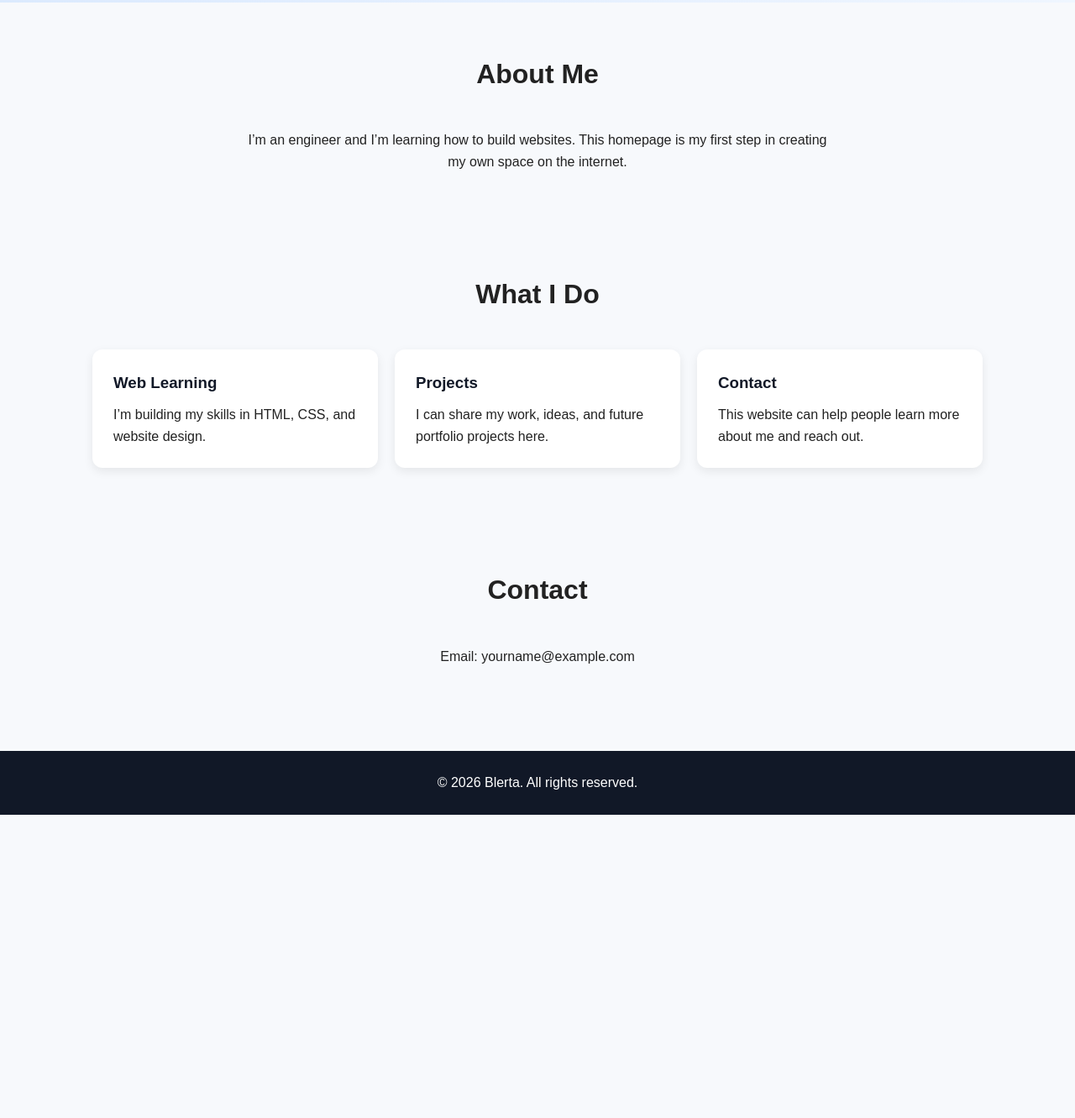
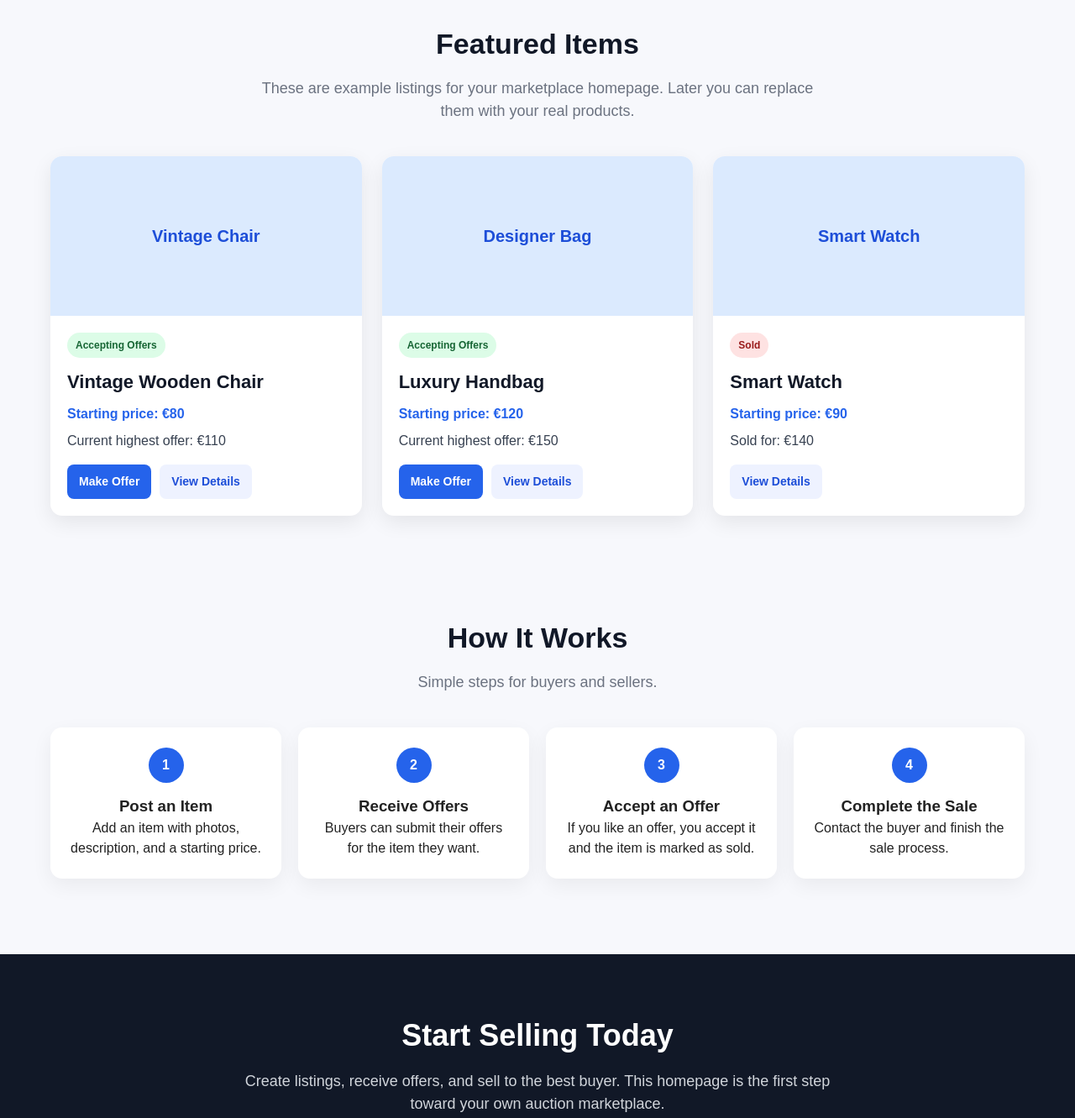
Before and after one commit to blertahajdiniazemi/my-first-website, a plain HTML site: page index.html in a window 1280 px wide. Shown: the part 496-1827 px from the top of the page at 84% size. Before the commit the page ends 1466 px from the top, so only its background shows below. Drawn offline with Linux system fonts and the light colour scheme.

Commit message:
Update index.html

```diff
--- a/index.html
+++ b/index.html
@@ -3,7 +3,7 @@
 <head>
   <meta charset="UTF-8">
   <meta name="viewport" content="width=device-width, initial-scale=1.0">
-  <title>Blerta | Home</title>
+  <title>Blerta Auctions</title>
   <style>
     * {
       box-sizing: border-box;
@@ -13,161 +13,372 @@
 
     body {
       font-family: Arial, sans-serif;
-      line-height: 1.6;
-      background: #f7f9fc;
+      background: #f7f8fc;
       color: #222;
+      line-height: 1.5;
     }
 
     header {
       background: #111827;
       color: white;
-      padding: 20px 40px;
+      padding: 18px 40px;
     }
 
-    nav {
+    .nav {
+      max-width: 1200px;
+      margin: auto;
       display: flex;
       justify-content: space-between;
       align-items: center;
+      gap: 20px;
       flex-wrap: wrap;
     }
 
-    nav h2 {
-      font-size: 24px;
+    .logo {
+      font-size: 26px;
+      font-weight: bold;
     }
 
-    nav ul {
-      list-style: none;
+    .nav-links {
       display: flex;
-      gap: 20px;
+      gap: 18px;
+      flex-wrap: wrap;
     }
 
-    nav a {
+    .nav-links a {
       color: white;
       text-decoration: none;
       font-weight: bold;
     }
 
     .hero {
+      background: linear-gradient(135deg, #dbeafe, #eef2ff);
+      padding: 80px 20px;
       text-align: center;
-      padding: 100px 20px 80px;
-      background: linear-gradient(to right, #dbeafe, #eff6ff);
+    }
+
+    .hero-content {
+      max-width: 800px;
+      margin: auto;
     }
 
     .hero h1 {
       font-size: 48px;
-      margin-bottom: 20px;
+      margin-bottom: 16px;
+      color: #111827;
     }
 
     .hero p {
       font-size: 20px;
-      max-width: 700px;
-      margin: 0 auto 30px;
-      color: #444;
+      color: #374151;
+      margin-bottom: 28px;
+    }
+
+    .hero-buttons {
+      display: flex;
+      justify-content: center;
+      gap: 14px;
+      flex-wrap: wrap;
     }
 
     .btn {
       display: inline-block;
-      background: #2563eb;
-      color: white;
-      padding: 12px 24px;
+      padding: 12px 22px;
+      border-radius: 8px;
       text-decoration: none;
-      border-radius: 8px;
       font-weight: bold;
     }
 
+    .btn-primary {
+      background: #2563eb;
+      color: white;
+    }
+
+    .btn-secondary {
+      background: white;
+      color: #2563eb;
+      border: 2px solid #2563eb;
+    }
+
     .section {
+      max-width: 1200px;
+      margin: auto;
       padding: 60px 20px;
-      max-width: 1100px;
-      margin: auto;
     }
 
     .section h2 {
       text-align: center;
-      margin-bottom: 40px;
-      font-size: 32px;
+      font-size: 34px;
+      margin-bottom: 14px;
+      color: #111827;
     }
 
-    .cards {
+    .section-subtitle {
+      text-align: center;
+      max-width: 700px;
+      margin: 0 auto 40px;
+      color: #6b7280;
+      font-size: 18px;
+    }
+
+    .items-grid {
       display: grid;
-      grid-template-columns: repeat(auto-fit, minmax(220px, 1fr));
-      gap: 20px;
+      grid-template-columns: repeat(auto-fit, minmax(260px, 1fr));
+      gap: 24px;
     }
 
     .card {
       background: white;
-      padding: 25px;
-      border-radius: 12px;
-      box-shadow: 0 4px 12px rgba(0,0,0,0.08);
+      border-radius: 14px;
+      overflow: hidden;
+      box-shadow: 0 8px 24px rgba(0,0,0,0.08);
+    }
+
+    .card-image {
+      height: 190px;
+      background: #dbeafe;
+      display: flex;
+      align-items: center;
+      justify-content: center;
+      font-size: 20px;
+      font-weight: bold;
+      color: #1d4ed8;
+    }
+
+    .card-body {
+      padding: 20px;
+    }
+
+    .status {
+      display: inline-block;
+      font-size: 12px;
+      font-weight: bold;
+      padding: 6px 10px;
+      border-radius: 999px;
+      margin-bottom: 12px;
+    }
+
+    .status-live {
+      background: #dcfce7;
+      color: #166534;
+    }
+
+    .status-sold {
+      background: #fee2e2;
+      color: #991b1b;
     }
 
     .card h3 {
       margin-bottom: 10px;
+      font-size: 22px;
       color: #111827;
     }
 
-    footer {
+    .price {
+      font-weight: bold;
+      color: #2563eb;
+      margin-bottom: 8px;
+    }
+
+    .offer {
+      color: #374151;
+      margin-bottom: 16px;
+    }
+
+    .card-buttons {
+      display: flex;
+      gap: 10px;
+      flex-wrap: wrap;
+    }
+
+    .small-btn {
+      display: inline-block;
+      padding: 10px 14px;
+      border-radius: 8px;
+      text-decoration: none;
+      font-size: 14px;
+      font-weight: bold;
+    }
+
+    .offer-btn {
+      background: #2563eb;
+      color: white;
+    }
+
+    .details-btn {
+      background: #eef2ff;
+      color: #1d4ed8;
+    }
+
+    .steps {
+      display: grid;
+      grid-template-columns: repeat(auto-fit, minmax(240px, 1fr));
+      gap: 20px;
+      margin-top: 20px;
+    }
+
+    .step {
+      background: white;
+      padding: 24px;
+      border-radius: 14px;
+      box-shadow: 0 8px 24px rgba(0,0,0,0.06);
       text-align: center;
-      padding: 25px;
+    }
+
+    .step-number {
+      width: 42px;
+      height: 42px;
+      background: #2563eb;
+      color: white;
+      border-radius: 50%;
+      display: inline-flex;
+      align-items: center;
+      justify-content: center;
+      font-weight: bold;
+      margin-bottom: 14px;
+    }
+
+    .cta {
       background: #111827;
       color: white;
-      margin-top: 40px;
+      text-align: center;
+      padding: 70px 20px;
+      margin-top: 30px;
+    }
+
+    .cta h2 {
+      font-size: 36px;
+      margin-bottom: 14px;
+    }
+
+    .cta p {
+      max-width: 700px;
+      margin: 0 auto 24px;
+      color: #d1d5db;
+      font-size: 18px;
+    }
+
+    footer {
+      background: #0f172a;
+      color: #cbd5e1;
+      text-align: center;
+      padding: 24px 20px;
+      font-size: 14px;
     }
   </style>
 </head>
 <body>
 
   <header>
-    <nav>
-      <h2>Blerta</h2>
-      <ul>
-        <li><a href="#home">Home</a></li>
-        <li><a href="#about">About</a></li>
-        <li><a href="#services">Services</a></li>
-        <li><a href="#contact">Contact</a></li>
-      </ul>
-    </nav>
+    <div class="nav">
+      <div class="logo">Blerta Auctions</div>
+      <div class="nav-links">
+        <a href="#home">Home</a>
+        <a href="#items">Items</a>
+        <a href="#how-it-works">How It Works</a>
+        <a href="#contact">Contact</a>
+      </div>
+    </div>
   </header>
 
   <section class="hero" id="home">
-    <h1>Welcome to My Website</h1>
-    <p>Hello, I'm Blerta. This is my personal homepage where I can share who I am, what I do, and how to contact me.</p>
-    <a href="#about" class="btn">Learn More</a>
-  </section>
-
-  <section class="section" id="about">
-    <h2>About Me</h2>
-    <p style="text-align:center; max-width:700px; margin:auto;">
-      I’m an engineer and I’m learning how to build websites. This homepage is my first step in creating my own space on the internet.
-    </p>
-  </section>
-
-  <section class="section" id="services">
-    <h2>What I Do</h2>
-    <div class="cards">
-      <div class="card">
-        <h3>Web Learning</h3>
-        <p>I’m building my skills in HTML, CSS, and website design.</p>
-      </div>
-      <div class="card">
-        <h3>Projects</h3>
-        <p>I can share my work, ideas, and future portfolio projects here.</p>
-      </div>
-      <div class="card">
-        <h3>Contact</h3>
-        <p>This website can help people learn more about me and reach out.</p>
+    <div class="hero-content">
+      <h1>Buy, Bid, and Make Offers</h1>
+      <p>Welcome to Blerta Auctions — a place where unique items are listed for sale and buyers can make offers. Once an offer is accepted, the item is marked as sold.</p>
+      <div class="hero-buttons">
+        <a href="#items" class="btn btn-primary">Browse Items</a>
+        <a href="#how-it-works" class="btn btn-secondary">How It Works</a>
       </div>
     </div>
   </section>
 
-  <section class="section" id="contact">
-    <h2>Contact</h2>
-    <p style="text-align:center;">
-      Email: yourname@example.com
-    </p>
+  <section class="section" id="items">
+    <h2>Featured Items</h2>
+    <p class="section-subtitle">These are example listings for your marketplace homepage. Later you can replace them with your real products.</p>
+
+    <div class="items-grid">
+      <div class="card">
+        <div class="card-image">Vintage Chair</div>
+        <div class="card-body">
+          <span class="status status-live">Accepting Offers</span>
+          <h3>Vintage Wooden Chair</h3>
+          <p class="price">Starting price: €80</p>
+          <p class="offer">Current highest offer: €110</p>
+          <div class="card-buttons">
+            <a href="#" class="small-btn offer-btn">Make Offer</a>
+            <a href="#" class="small-btn details-btn">View Details</a>
+          </div>
+        </div>
+      </div>
+
+      <div class="card">
+        <div class="card-image">Designer Bag</div>
+        <div class="card-body">
+          <span class="status status-live">Accepting Offers</span>
+          <h3>Luxury Handbag</h3>
+          <p class="price">Starting price: €120</p>
+          <p class="offer">Current highest offer: €150</p>
+          <div class="card-buttons">
+            <a href="#" class="small-btn offer-btn">Make Offer</a>
+            <a href="#" class="small-btn details-btn">View Details</a>
+          </div>
+        </div>
+      </div>
+
+      <div class="card">
+        <div class="card-image">Smart Watch</div>
+        <div class="card-body">
+          <span class="status status-sold">Sold</span>
+          <h3>Smart Watch</h3>
+          <p class="price">Starting price: €90</p>
+          <p class="offer">Sold for: €140</p>
+          <div class="card-buttons">
+            <a href="#" class="small-btn details-btn">View Details</a>
+          </div>
+        </div>
+      </div>
+    </div>
+  </section>
+
+  <section class="section" id="how-it-works">
+    <h2>How It Works</h2>
+    <p class="section-subtitle">Simple steps for buyers and sellers.</p>
+
+    <div class="steps">
+      <div class="step">
+        <div class="step-number">1</div>
+        <h3>Post an Item</h3>
+        <p>Add an item with photos, description, and a starting price.</p>
+      </div>
+
+      <div class="step">
+        <div class="step-number">2</div>
+        <h3>Receive Offers</h3>
+        <p>Buyers can submit their offers for the item they want.</p>
+      </div>
+
+      <div class="step">
+        <div class="step-number">3</div>
+        <h3>Accept an Offer</h3>
+        <p>If you like an offer, you accept it and the item is marked as sold.</p>
+      </div>
+
+      <div class="step">
+        <div class="step-number">4</div>
+        <h3>Complete the Sale</h3>
+        <p>Contact the buyer and finish the sale process.</p>
+      </div>
+    </div>
+  </section>
+
+  <section class="cta" id="contact">
+    <h2>Start Selling Today</h2>
+    <p>Create listings, receive offers, and sell to the best buyer. This homepage is the first step toward your own auction marketplace.</p>
+    <a href="mailto:your@email.com" class="btn btn-primary">Contact Me</a>
   </section>
 
   <footer>
-    <p>© 2026 Blerta. All rights reserved.</p>
+    <p>© 2026 Blerta Auctions. All rights reserved.</p>
   </footer>
 
 </body>
```
